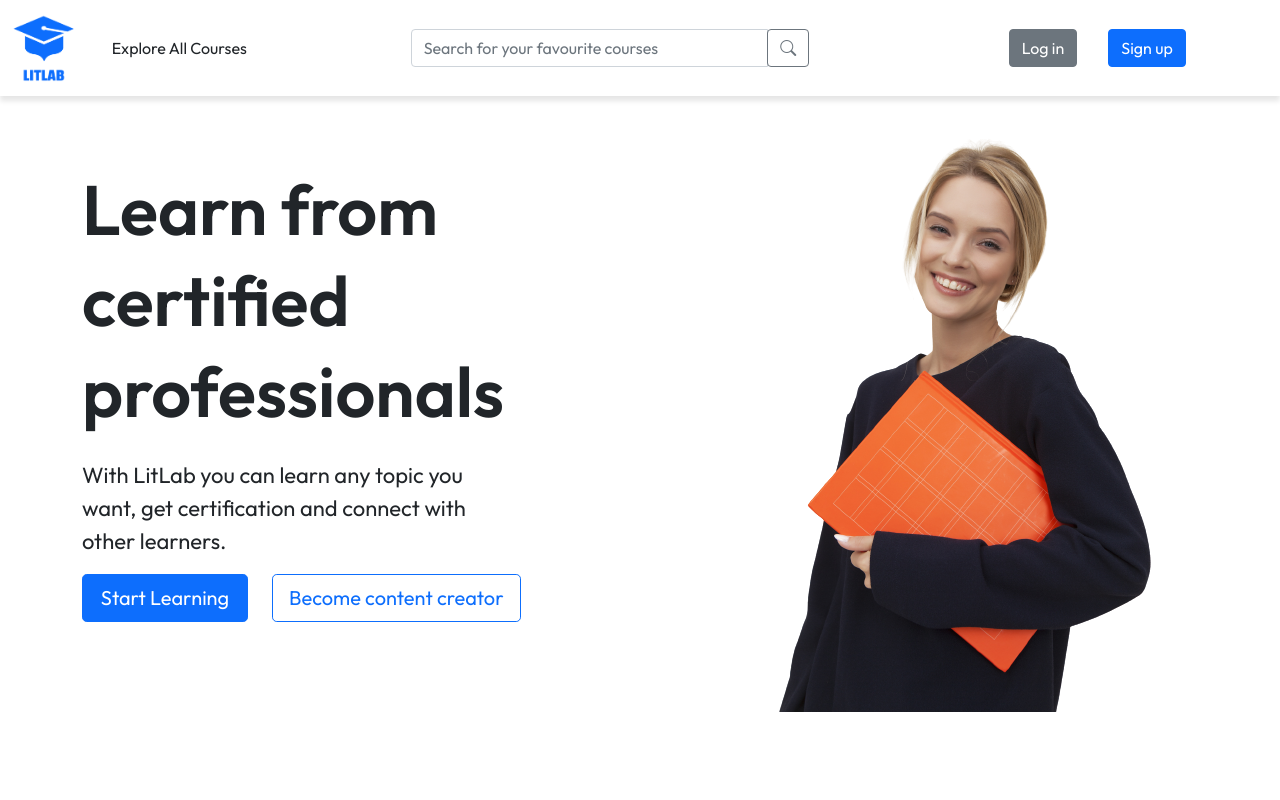
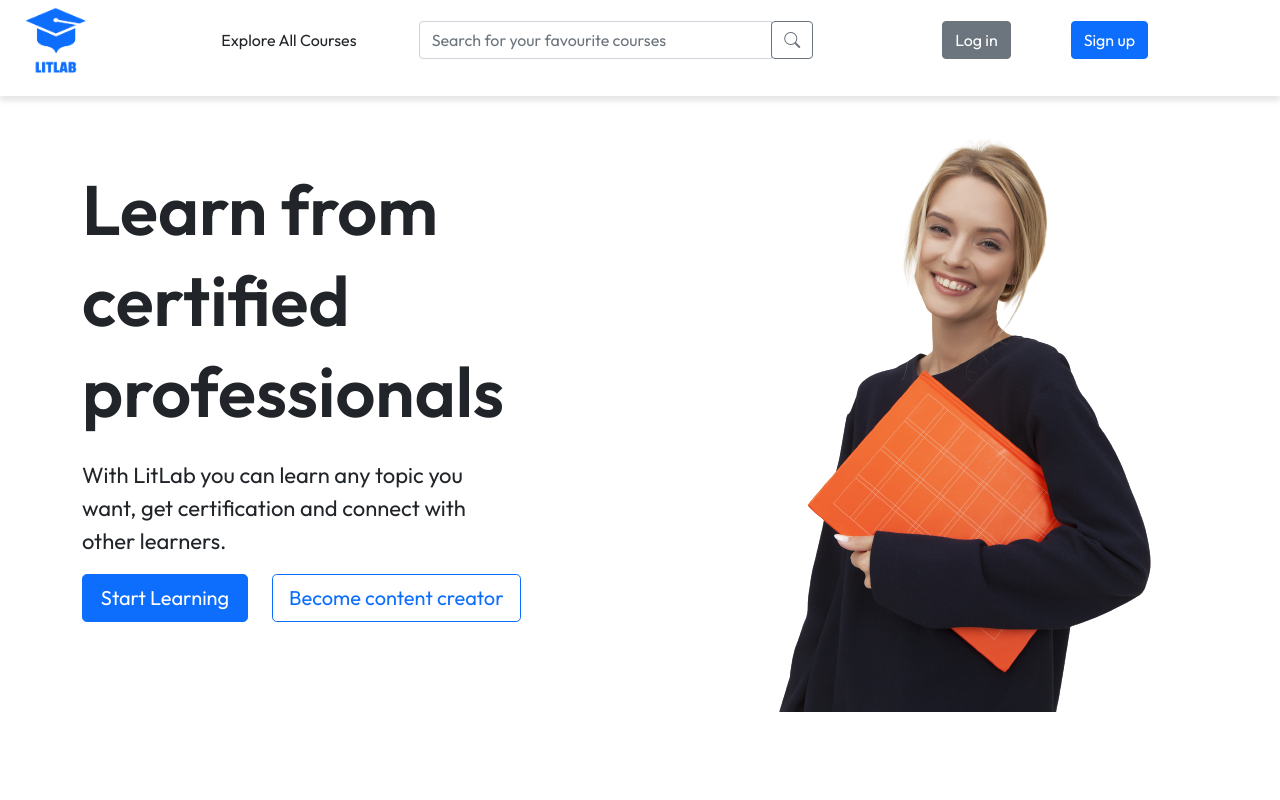
Before and after one commit to mnosov622/LitLab_project, a React (Create React App) app in the folder frontend/: page / in a window 1280 px wide. Shown: the top 800 px of the page. Built offline with nearby package versions, Linux system fonts and the light colour scheme.

Commit message:
navbar improvements

```diff
--- a/frontend/src/components/Navbar.jsx
+++ b/frontend/src/components/Navbar.jsx
@@ -25,20 +25,20 @@ const Navbar = () => {
 
   return (
     <nav className="navbar navbar-expand-md fixed-top">
-      <div className="row container-fluid ">
-        <div className=" row">
-          <ul className="navbar-nav d-flex align-items-center">
+      <div className="row container-fluid">
+        <div className="row">
+          <ul className=" d-flex align-items-center">
             <div className="col">
               <Link to="/" className="">
                 <img className="logo" src={logo} alt="logo" />
               </Link>
             </div>
-            <div className="col-2">
+            <div className="col-2 all-courses ">
               <Link to="all-courses">Explore All Courses</Link>
             </div>
-            <div className="offset-1 col-4">
+            <div className="col-md-4">
               <form action="">
-                <div className="input-group">
+                <div className="input-group search">
                   <input
                     type="text"
                     className="form-control"
@@ -59,8 +59,8 @@ const Navbar = () => {
                   <ul className="options">
                     {data &&
                       data.map((item) => (
-                        <Link to="/">
-                          <li key={item.id} className="item">
+                        <Link to="/" key={item.id}>
+                          <li className="item">
                             {item.name}
                             <p className="text-muted mt-1 mb-0">
                               By {item.instructor}
@@ -73,7 +73,7 @@ const Navbar = () => {
               </form>
             </div>
             {loggedInAsLearner ? (
-              <div className="col offset-2">
+              <div className="col">
                 <Link to="login" className="">
                   <button className="justify-content-end btn btn-secondary">
                     Log out
@@ -82,14 +82,14 @@ const Navbar = () => {
               </div>
             ) : (
               <>
-                <div className="col offset-2">
+                <div className="col text-end">
                   <Link to="login" className="">
                     <button className="justify-content-end btn btn-secondary">
                       Log in
                     </button>
                   </Link>
                 </div>
-                <div className="col">
+                <div className="col text-center">
                   <Link to="signup" className="">
                     <button className="btn btn-primary">Sign up</button>
                   </Link>
--- a/frontend/src/components/Navbar.style.scss
+++ b/frontend/src/components/Navbar.style.scss
@@ -13,6 +13,9 @@
   text-transform: capitalize;
 }
 
-.hl {
-  background: #ffc600;
+@media screen and (max-width: 796px) {
+  .search,
+  .all-courses {
+    display: none;
+  }
 }
```
